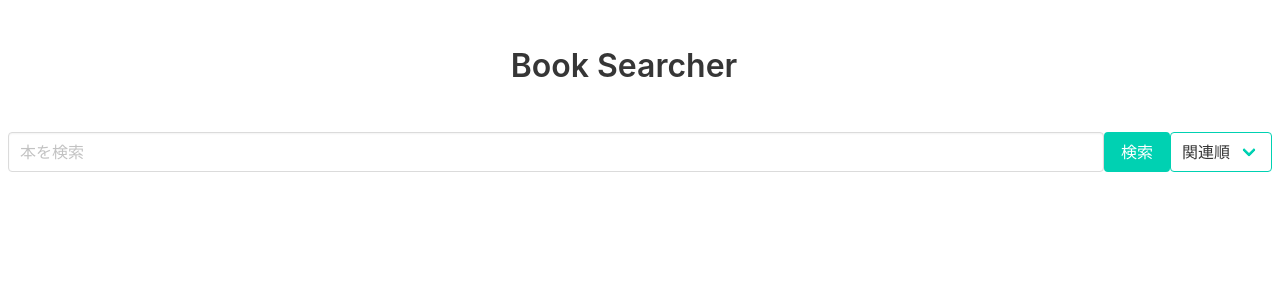
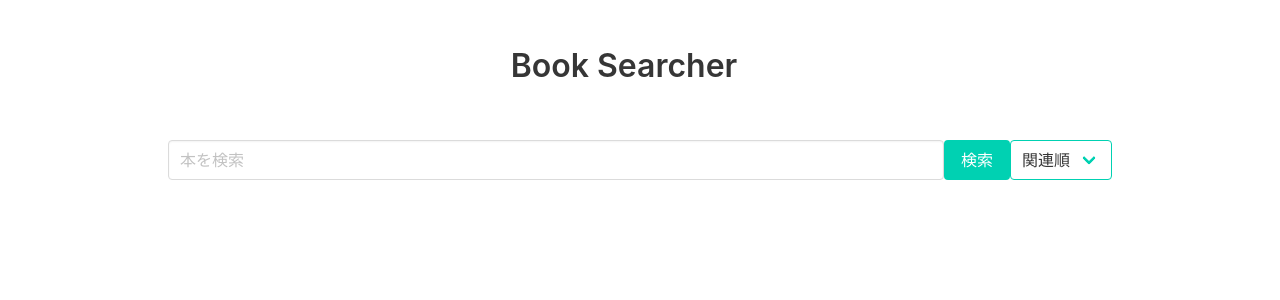
Before and after one commit to YouheiNozaki/googlebooksapi-app, a Vue app: page / in a window 1280 px wide. Shown: the top 300 px of the page. Built offline with nearby package versions, Linux system fonts and the light colour scheme.

Commit message:
styling form

```diff
--- a/src/App.vue
+++ b/src/App.vue
@@ -2,13 +2,14 @@
   <Header title="Book Searcher" />
   <main>
     <form @submit.prevent="searchBook">
-      <div class="is-flex m-2">
+      <div class="is-flex container is-max-desktop is-align-items-center p-2">
         <input
           class="input"
           type="text"
           v-model="state.keyword"
           placeholder="本を検索"
         />
+
         <button type="submit" class="button is-primary">検索</button>
 
         <div class="select is-primary">
```
